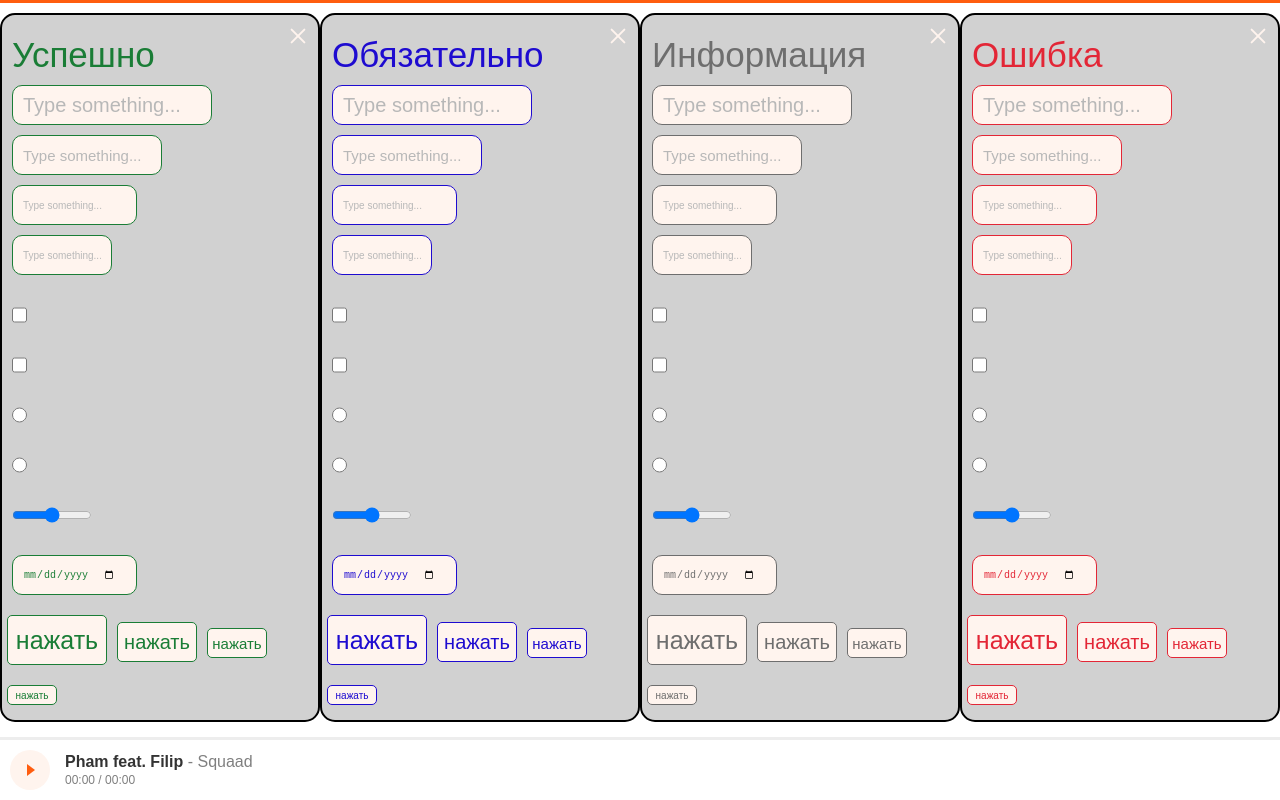
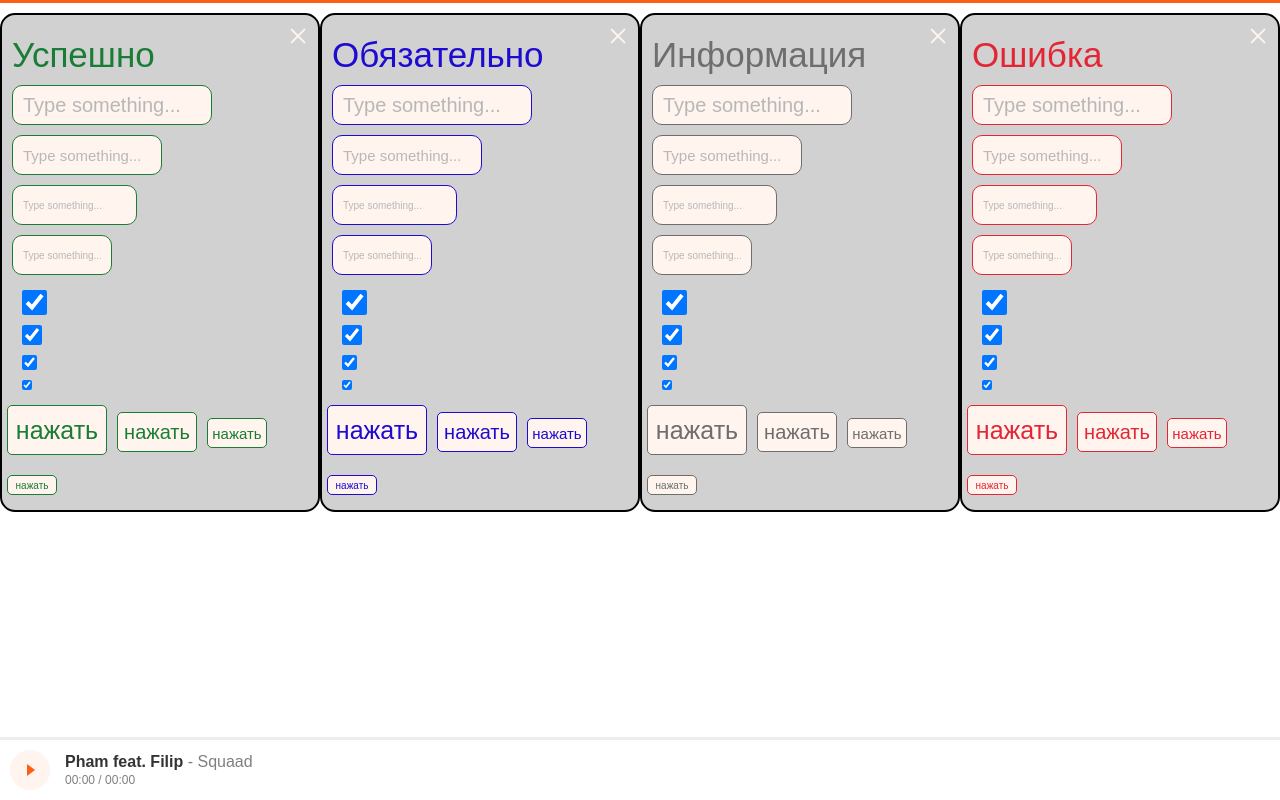
Before and after one commit to akrylo27/DecaLessonsReact, a Next.js app: page / in a window 1280 px wide. Built offline with nearby package versions, Linux system fonts and the light colour scheme.

Commit message:
add component checkbox
Надо сделать функционал, чтобы он работал. Переделал структуры компонентов

```diff
--- /dev/null
+++ b/components/form/Checkbox.jsx
@@ -0,0 +1,22 @@
+import React, { useState } from "react"
+
+function Checkbox({ color, label, variant, size, type, onChange }) {
+  const [checked, setChecked] = useState(true)
+  const handleChecked = () => {
+    setChecked(!checked)
+  }
+  return (
+    <div>
+      <input
+        color={color}
+        type={type}
+        label={label}
+        className={`checkbox checkbox-color_${color} checkbox-variant_${variant}  checkbox-size_${size}`}
+        checked={checked}
+        onChange={handleChecked}
+      />
+    </div>
+  )
+}
+
+export default Checkbox
--- a/components/form/Input.jsx
+++ b/components/form/Input.jsx
@@ -17,8 +17,8 @@ function Input({
         name={name}
         placeholder={placeholder || ""}
         className={`input input-color_${color} input-variant_${variant} input-size_${size} input-size_${type}`}
+        value={isValue}
         onChange={onChange}
-        value={isValue}
       />
     </>
   )
--- a/components/form/ModalForm.jsx
+++ /dev/null
@@ -1,192 +0,0 @@
-import React, { useState } from "react"
-import Label from "./Label"
-import Input from "./Input"
-import Button from "./Button"
-import Closer from "./Closer"
-
-function ModalForm({ success, primary, info, warning }) {
-  const [isClose, setIsClose] = useState(false)
-  const [value, setValue] = useState("")
-  const [checked, setChecked] = useState(false)
-  //? const [isRadioChecked, setIsRadioCheked] = useState(false)
-
-  const handleChange = (event) => {
-    console.log(event.target.value)
-    setValue(event.target.value)
-  }
-
-  const handleChecked = () => {
-    setChecked(!checked)
-  }
-
-  const handleCloseForm = () => {
-    setIsClose({ isClose })
-  }
-
-  return !isClose ? (
-    <div className="form-wrapper">
-      {/* //*Создаётся форма с дочерними элементами */}
-      <Closer close={handleCloseForm} />
-
-      {/* //* Labels */}
-      <div>
-        <Label
-          htmlFor={"firstName"}
-          value={"Success"}
-          fz={"xg"}
-          color={success}
-        />
-        <Label
-          htmlFor={"firstName"}
-          value={"Primary"}
-          fz={"lg"}
-          color={primary}
-        />
-        <Label htmlFor={"firstName"} value={"Info"} fz={"md"} color={info} />
-        <Label
-          htmlFor={"firstName"}
-          value={"Warning"}
-          fz={"sm"}
-          color={warning}
-        />
-      </div>
-
-      {/* //* Inputs */}
-      <div>
-        <Input
-          type={"text"}
-          name={"text"}
-          placeholder={"Type something..."}
-          color={success}
-          variant={"outlined"}
-          size={"xg"}
-          value={value}
-          onChange={handleChange}
-        />
-        <Input
-          type={"email"}
-          name={"email"}
-          placeholder={"Type email..."}
-          color={primary}
-          variant={"outlined"}
-          size={"lg"}
-          value={value}
-          onChange={handleChange}
-        />
-        <Input
-          type={"password"}
-          name={"password"}
-          placeholder={"Type password..."}
-          color={primary}
-          variant={"outlined"}
-          size={"lg"}
-          value={value}
-          onChange={handleChange}
-        />
-        <Input
-          type={"text"}
-          name={"text"}
-          placeholder={"Warning"}
-          color={warning}
-          variant={"outlined"}
-          size={"sm"}
-          value={value}
-          onChange={handleChange}
-        />
-      </div>
-
-      <div>
-        <Input
-          type={"checkbox"}
-          name={"checkbox"}
-          color={info}
-          variant={"outlined"}
-          size={"xs"}
-          value={value}
-          onChange={handleChange}
-          checked={checked}
-          onChecked={handleChecked}
-        />
-        <Input
-          type={"checkbox"}
-          name={"checkbox"}
-          color={info}
-          variant={"outlined"}
-          size={"xs"}
-          value={value}
-          onChange={handleChange}
-          checked={checked}
-          onChecked={handleChecked}
-        />
-        <Input
-          type={"radio"}
-          name={"radio"}
-          color={info}
-          variant={"outlined"}
-          size={"xs"}
-          value={value}
-          onChange={handleChange}
-          checked={checked}
-          onChecked={handleChecked}
-        />
-        <Input
-          type={"radio"}
-          name={"radio"}
-          color={info}
-          variant={"outlined"}
-          size={"xs"}
-          value={value}
-          onChange={handleChange}
-          checked={checked}
-          onChecked={handleChecked}
-        />
-        <Input
-          type={"range"}
-          name={"range"}
-          color={info}
-          variant={"outlined"}
-          size={"range"}
-          value={value}
-          onChange={handleChange}
-        />
-      </div>
-
-      <div>
-        <Input
-          type={"date"}
-          name={"date"}
-          color={info}
-          variant={"outlined"}
-          size={"md"}
-        />
-      </div>
-
-      {/* //* Buttons */}
-      <div>
-        <Button
-          isClick={true}
-          color={success}
-          variant={"outlined"}
-          size={"xg"}
-        />
-        <Button
-          isClick={true}
-          color={primary}
-          variant={"outlined"}
-          size={"lg"}
-        />
-        <Button isClick={true} color={info} variant={"outlined"} size={"md"} />
-        <Button
-          isClick={true}
-          color={warning}
-          variant={"outlined"}
-          size={"sm"}
-        />
-      </div>
-    </div>
-  ) : (
-    console.log("Скрыто")
-  )
-}
-
-export default ModalForm
--- a/components/form/ModalFormSecond.jsx
+++ b/components/form/ModalFormSecond.jsx
@@ -3,12 +3,11 @@ import Label from "./Label"
 import Input from "./Input"
 import Button from "./Button"
 import Closer from "./Closer"
+import Checkbox from "./Checkbox"
 
-function ModalFormSecond({ status, label, value }) {
+function ModalFormSecond({ color, label, value }) {
   const [isClose, setIsClose] = useState(false)
   const [isValue, setIsValue] = useState(value)
-  const [checked, setChecked] = useState(true)
-  const [isRadio, setIsRadio] = useState("1")
 
   const handleCloseForm = () => {
     setIsClose({ isClose })
@@ -19,23 +18,18 @@ function ModalFormSecond({ status, label, value }) {
     setIsValue(event.target.value)
   }
 
-  const changeRadio = (event) => {
-    setIsRadio(event.target.value)
-  }
   return !isClose ? (
     <div className="form-wrapper">
-      {/* //* Labels */}
       <Closer close={handleCloseForm} />
       <div>
-        <Label htmlFor={label} value={label} fz={"xg"} color={status} />
+        <Label htmlFor={label} value={label} fz={"xg"} color={color} />
       </div>
-      {/* //* Inputs */}
       <div>
         <Input
           type={"text"}
           name={"text"}
           placeholder={"Type something..."}
-          color={status}
+          color={color}
           variant={"outlined"}
           size={"xg"}
           value={isValue}
@@ -45,7 +39,7 @@ function ModalFormSecond({ status, label, value }) {
           type={"text"}
           name={"text"}
           placeholder={"Type something..."}
-          color={status}
+          color={color}
           variant={"outlined"}
           size={"lg"}
           value={isValue}
@@ -55,7 +49,7 @@ function ModalFormSecond({ status, label, value }) {
           type={"text"}
           name={"text"}
           placeholder={"Type something..."}
-          color={status}
+          color={color}
           variant={"outlined"}
           size={"md"}
           value={isValue}
@@ -65,82 +59,48 @@ function ModalFormSecond({ status, label, value }) {
           type={"text"}
           name={"text"}
           placeholder={"Type something..."}
-          color={status}
+          color={color}
           variant={"outlined"}
           size={"sm"}
           value={isValue}
           onChange={handleChange}
         />
       </div>
-      {/* //* Buttons */}
       <div>
-        <Input
+        <Checkbox
           type={"checkbox"}
-          name={"checkbox"}
-          color={status}
+          color="success"
+          label="label"
           variant={"outlined"}
-          size={"xs"}
-          checked={checked}
-          onChange={() => {
-            setChecked(!checked)
-          }}
+          size={"xg"}
         />
-        <Input
+        <Checkbox
           type={"checkbox"}
-          name={"checkbox"}
-          color={status}
+          color="primary"
+          label="label"
           variant={"outlined"}
-          size={"xs"}
-          checked={checked}
-          onChange={() => {
-            setChecked(!checked)
-          }}
+          size={"lg"}
         />
-        <Input
-          type={"radio"}
-          name={"radio1"}
-          value={"1"}
-          color={status}
-          variant={"outlined"}
-          size={"xs"}
-          checked={isRadio}
-          onChange={changeRadio}
-        />
-        <Input
-          type={"radio"}
-          name={"radio2"}
-          value={"2"}
-          color={status}
-          variant={"outlined"}
-          size={"xs"}
-          checked={isRadio}
-          onChange={changeRadio}
-        />
-        <Input
-          type={"range"}
-          name={"range"}
-          color={status}
-          variant={"outlined"}
-          size={"range"}
-        />
-      </div>
-
-      <div>
-        <Input
-          type={"date"}
-          name={"date"}
-          color={status}
+        <Checkbox
+          type={"checkbox"}
+          color="info"
+          label="label"
           variant={"outlined"}
           size={"md"}
         />
+        <Checkbox
+          type={"checkbox"}
+          color="warning"
+          label="label"
+          variant={"outlined"}
+          size={"sm"}
+        />
       </div>
-
-      {/* //* Buttons */}
       <div>
-        <Button color={status} variant={"outlined"} size={"xg"} />
-        <Button color={status} variant={"outlined"} size={"lg"} />
-        <Button color={status} variant={"outlined"} size={"md"} />
-        <Button color={status} variant={"outlined"} size={"sm"} />
+        <Button color={color} variant={"outlined"} size={"xg"} />
+        <Button color={color} variant={"outlined"} size={"lg"} />
+        <Button color={color} variant={"outlined"} size={"md"} />
+        <Button color={color} variant={"outlined"} size={"sm"} />
       </div>
     </div>
   ) : (
--- a/pages/index.jsx
+++ b/pages/index.jsx
@@ -1,6 +1,5 @@
 import Head from "next/head"
 import Player from "@/components/player"
-import ModalForm from "@/components/form/ModalForm"
 import ModalFormSecond from "@/components/form/ModalFormSecond"
 
 export default function Home() {
@@ -24,31 +23,25 @@ export default function Home() {
       <Player track={track} />
       <div className="form-position">
         <ModalFormSecond
-          status={"success"}
+          color={"success"}
           label={"Успешно"}
           value={"Введите текст"}
         />
         <ModalFormSecond
-          status={"primary"}
+          color={"primary"}
           label={"Обязательно"}
           value={"Введите текст"}
         />
         <ModalFormSecond
-          status={"info"}
+          color={"info"}
           label={"Информация"}
           value={"Введите текст"}
         />
         <ModalFormSecond
-          status={"warning"}
+          color={"warning"}
           label={"Ошибка"}
           value={"Введите текст"}
         />
-        {/* <ModalForm
-          success={"success"}
-          primary={"primary"}
-          info={"info"}
-          warning={"warning"}
-        /> */}
       </div>
     </>
   )
--- a/styles/sass/Form.scss
+++ b/styles/sass/Form.scss
@@ -161,18 +161,51 @@
     border: 1px solid;
   }
 }
+//Checkbox
+.checkbox-color {
+  &_success {
+    color: var(--form-color-green);
+  }
+  &_primary {
+    color: var(--form-color-blue);
+  }
+  &_info {
+    color: var(--form-color-grey);
+  }
+  &_warning {
+    color: var(--form-color-red);
+  }
+}
 
-.input-size {
-  &_checkbox {
+.checkbox-size {
+  &_xg {
+    margin: 5px 20px;
+    width: 25px;
+    height: 25px;
+  }
+  &_lg {
+    margin: 5px 20px;
+    width: 20px;
+    height: 20px;
+  }
+  &_md {
+    margin: 5px 20px;
     width: 15px;
     height: 15px;
   }
-  &_radio {
-    width: 15px;
-    height: 15px;
+  &_sm {
+    margin: 5px 20px;
+    width: 10px;
+    height: 10px;
   }
-  &_range {
-    width: 80px;
+}
+
+.checkbox-variant {
+  &_outlined {
+    border: 1px solid;
+    /* -moz-appearance: none;
+    -webkit-appearance: none;
+    -o-appearance: none; */
   }
 }
 
```
